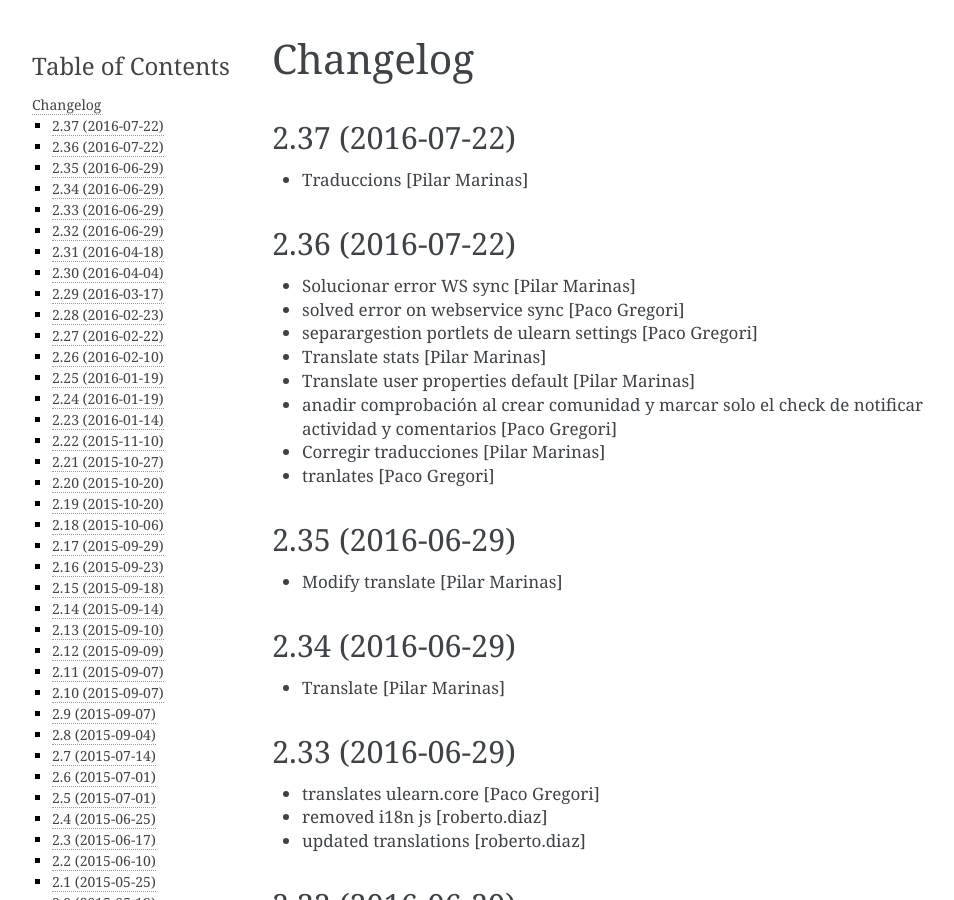
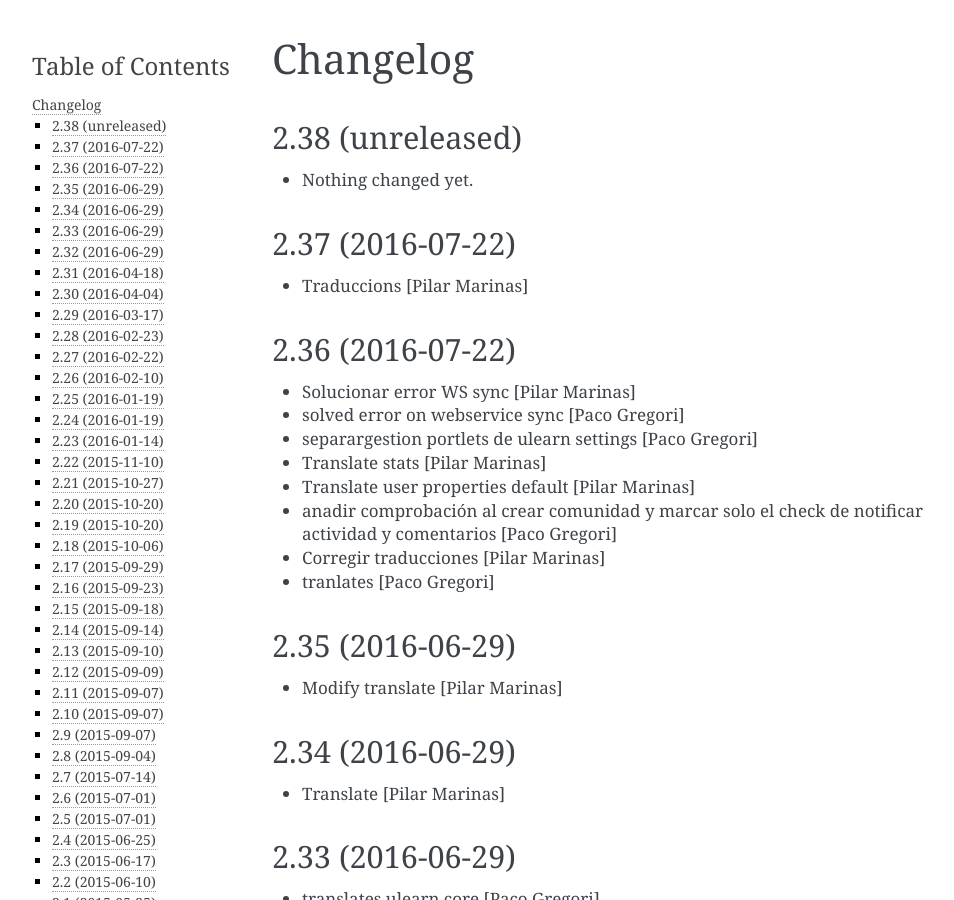
Before and after one commit to UPCnet/ulearn.core, a Sphinx documentation site: the page built from docs/HISTORY.rst, in a window 1280 px wide and 900 px high. Shown: the whole window, without its empty margins (148-1102 px from the left). Built offline with Sphinx 7.4.7, drawn with Linux system fonts in a browser that asks for light colours; pages that are not in the unit, such as notebooks, are missing from menus.

Commit message:
Back to development: 2.38

```diff
--- a/docs/HISTORY.rst
+++ b/docs/HISTORY.rst
@@ -1,5 +1,11 @@
 Changelog
 =========
+
+2.38 (unreleased)
+-----------------
+
+- Nothing changed yet.
+
 
 2.37 (2016-07-22)
 -----------------
--- a/setup.py
+++ b/setup.py
@@ -1,7 +1,7 @@
 from setuptools import setup, find_packages
 import os
 
-version = '2.37'
+version = '2.38.dev0'
 
 README = open('README.rst').read()
 HISTORY = open(os.path.join('docs', 'HISTORY.rst')).read()
```
